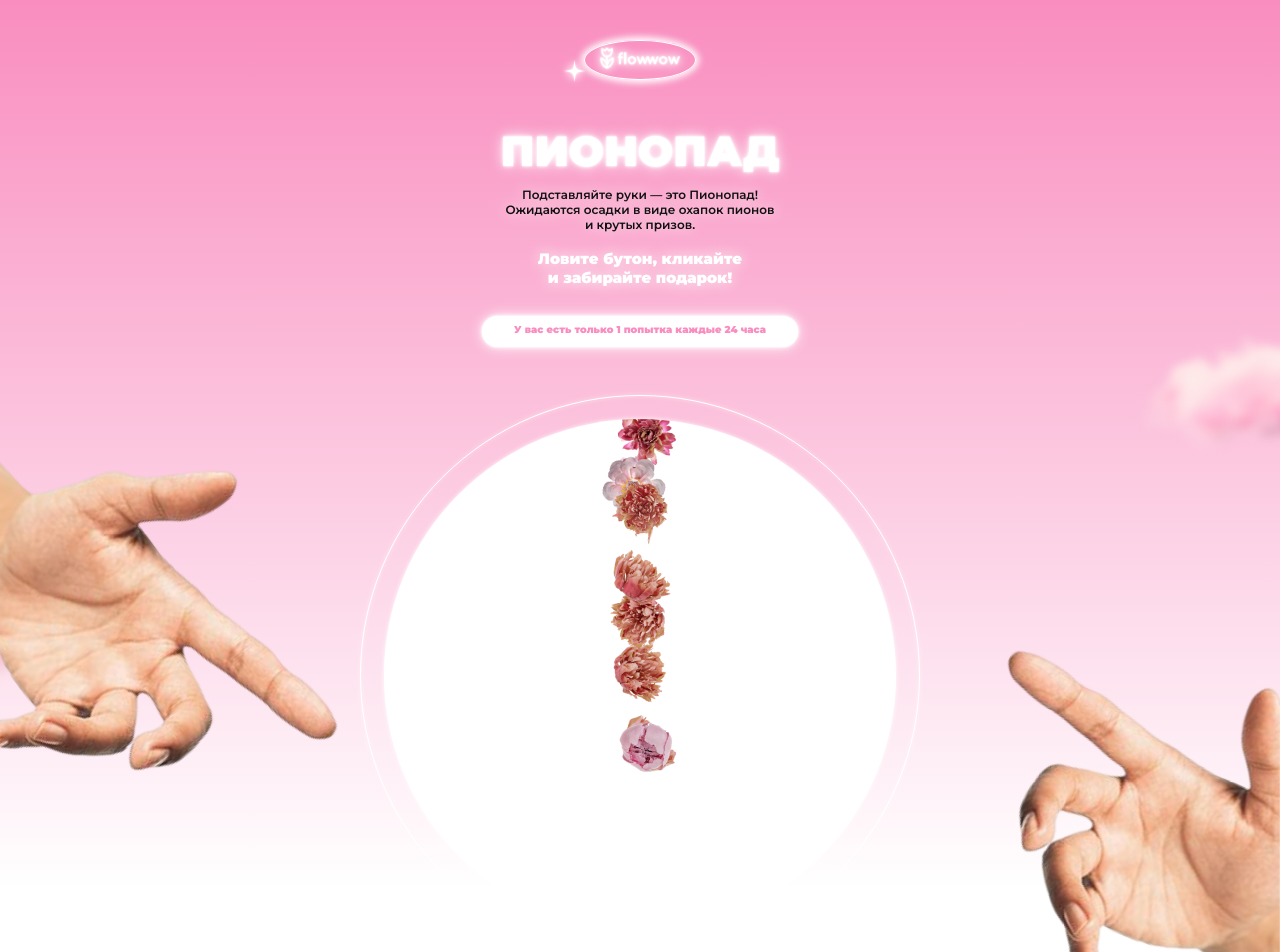
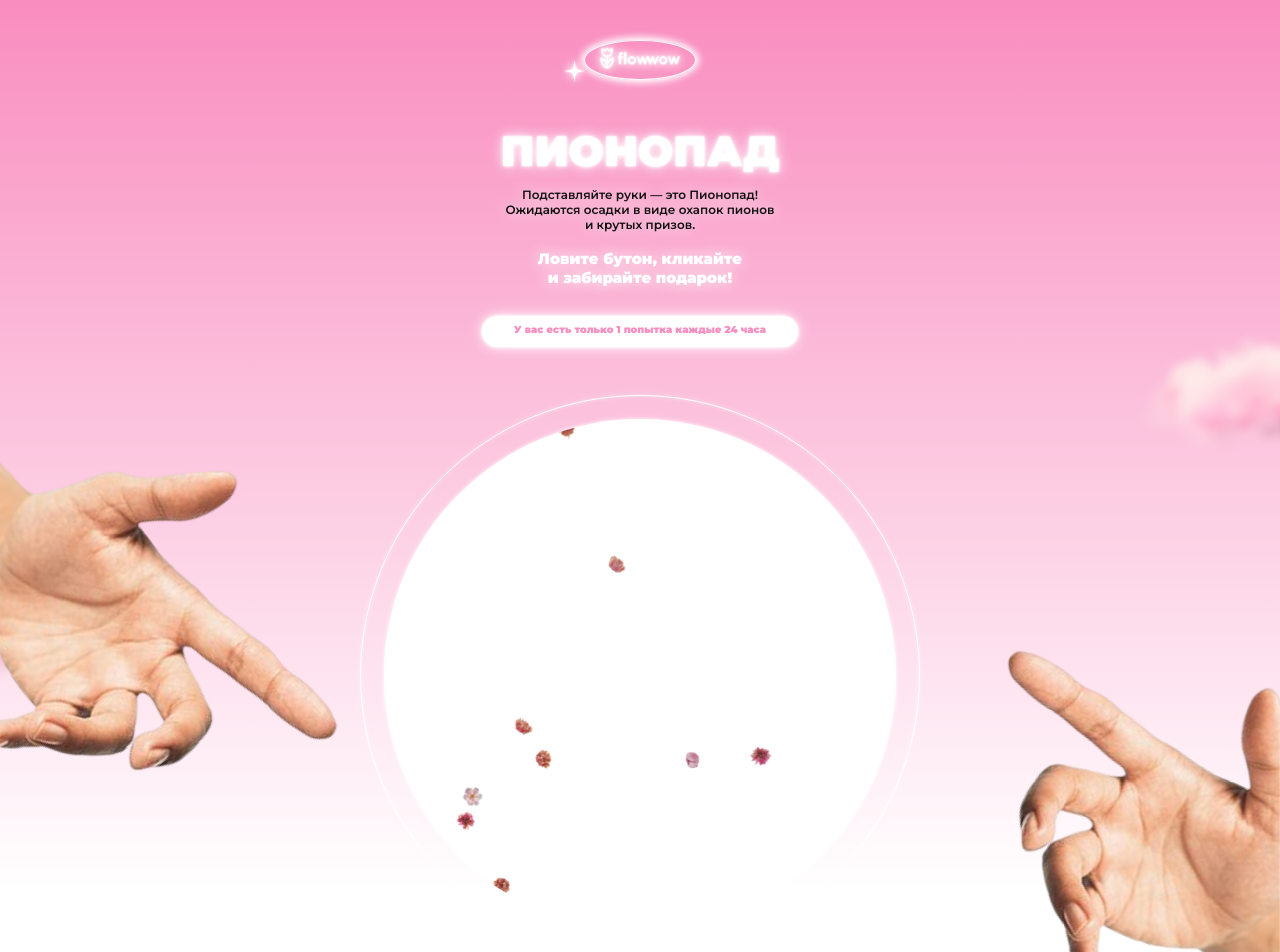
Before and after one commit to Sos7ya/wowflow, a React (Create React App) app in the folder flow-wow/: page / in a window 1280 px wide. Shown: the top 952 px of the page. Built offline with nearby package versions, Linux system fonts and the light colour scheme.

Commit message:
added rules

```diff
--- a/flow-wow/src/components/game/GamePlate.jsx
+++ b/flow-wow/src/components/game/GamePlate.jsx
@@ -24,7 +24,7 @@ export default function GamePlate(){
         const total = 25;
         for(let i=1; i<total; i++){
             const test = document.createElement('div');
-            TweenLite.set(test,{attr:{class:'element'},x:R(-10,w),y:-100});
+            TweenLite.set(test,{attr:{class:'element'},x:R(-10,w),y:-500});
             anim(test);
             test.style.cursor = 'pointer';
             test.addEventListener('click',()=>{
--- a/flow-wow/src/components/style/gameplate.css
+++ b/flow-wow/src/components/style/gameplate.css
@@ -23,7 +23,7 @@
 
 .game-wraper{
     display: flex;
-    flex-direction: column;
+    flex-direction: row;
     align-self: center;
     align-items: center;
     justify-content: center;
```
